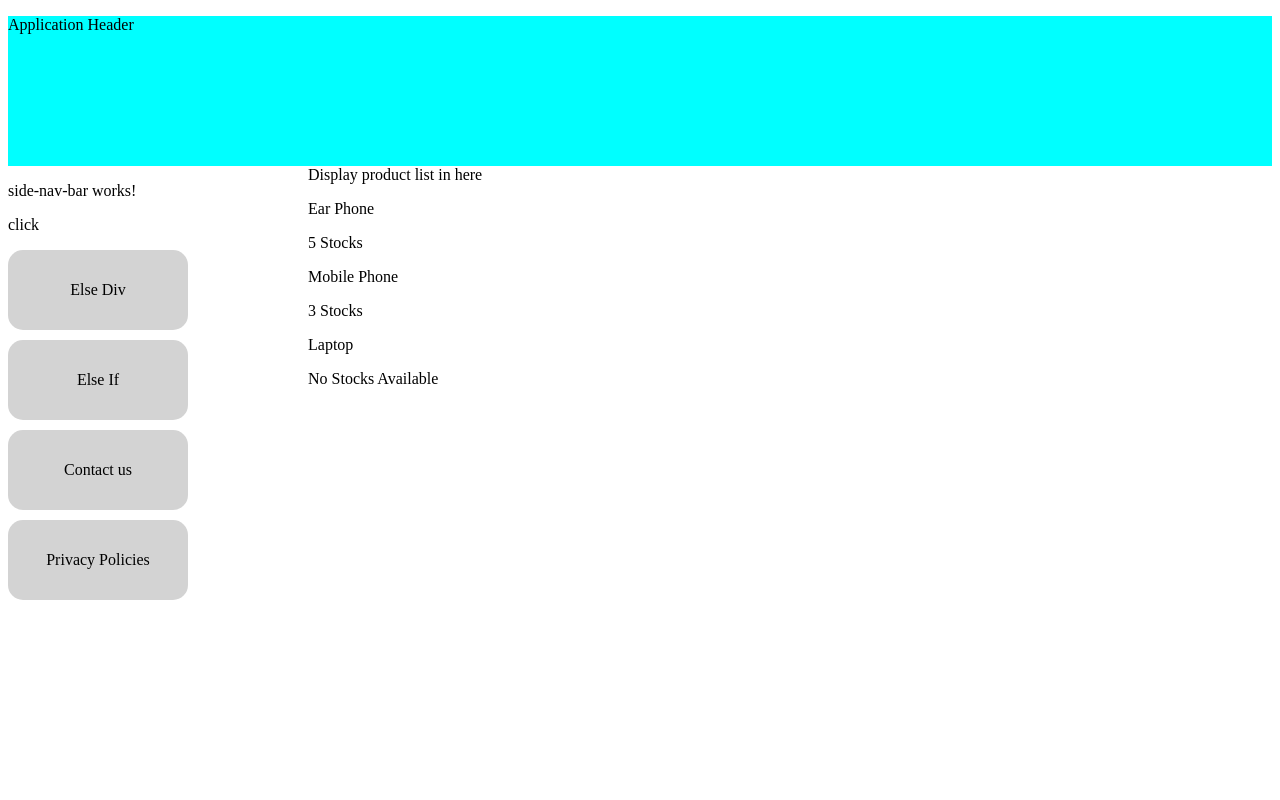
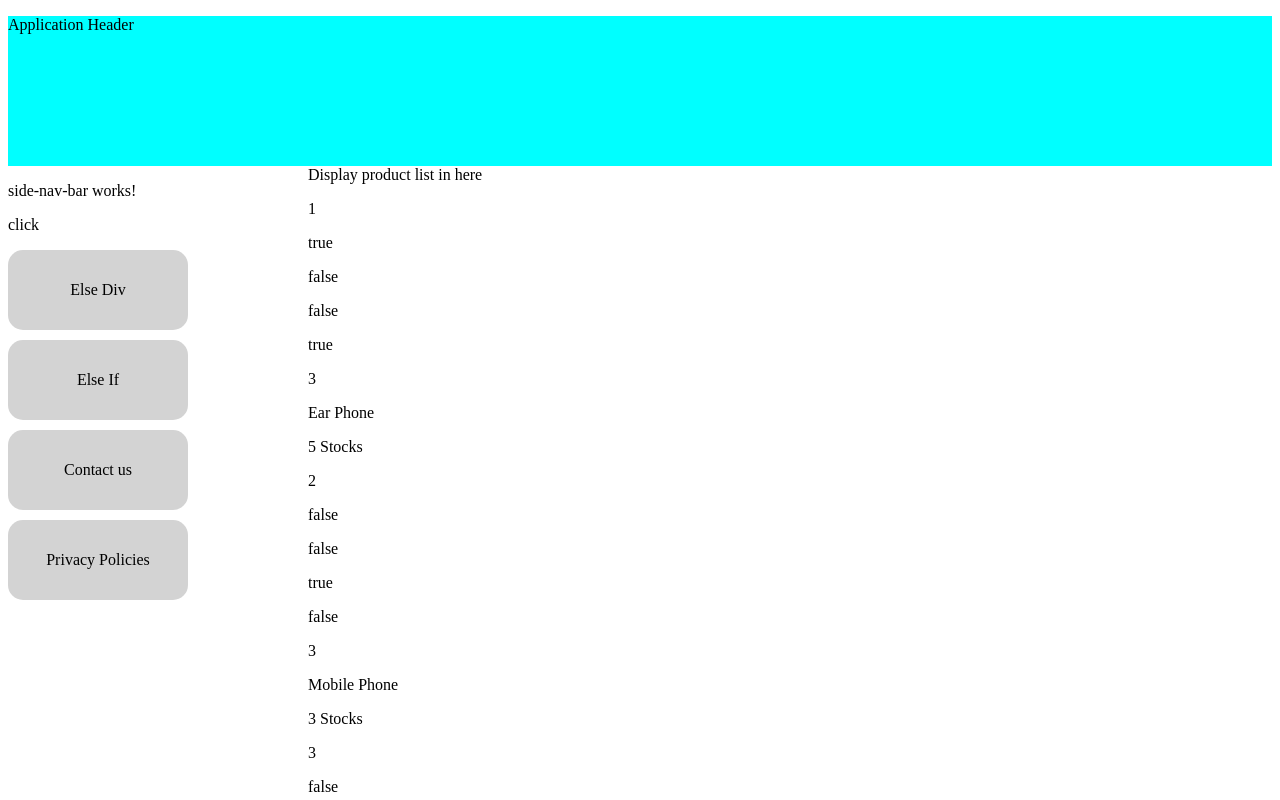
Before and after one commit to C-Clarke-Institute/angular_first_project_3rd_batch_fulltime, an Angular app: page / in a window 1280 px wide. Shown: the top 800 px of the page. Built offline with nearby package versions, Linux system fonts and the light colour scheme.

Commit message:
@for properties

```diff
--- a/src/app/feature/products/components/products-wrapper/products-wrapper.html
+++ b/src/app/feature/products/components/products-wrapper/products-wrapper.html
@@ -1,4 +1,10 @@
 <span>Display product list in here</span>
 @for ( product of products; track product.id ) {
+  <p> {{ $index + 1}} </p>
+  <p> {{ $first }} </p>
+  <p> {{ $last }} </p>
+  <p> {{ $odd }} </p>
+  <p> {{ $even }} </p>
+  <p> {{ $count }} </p>
   <app-product [product]="product" ></app-product>
 }
```
